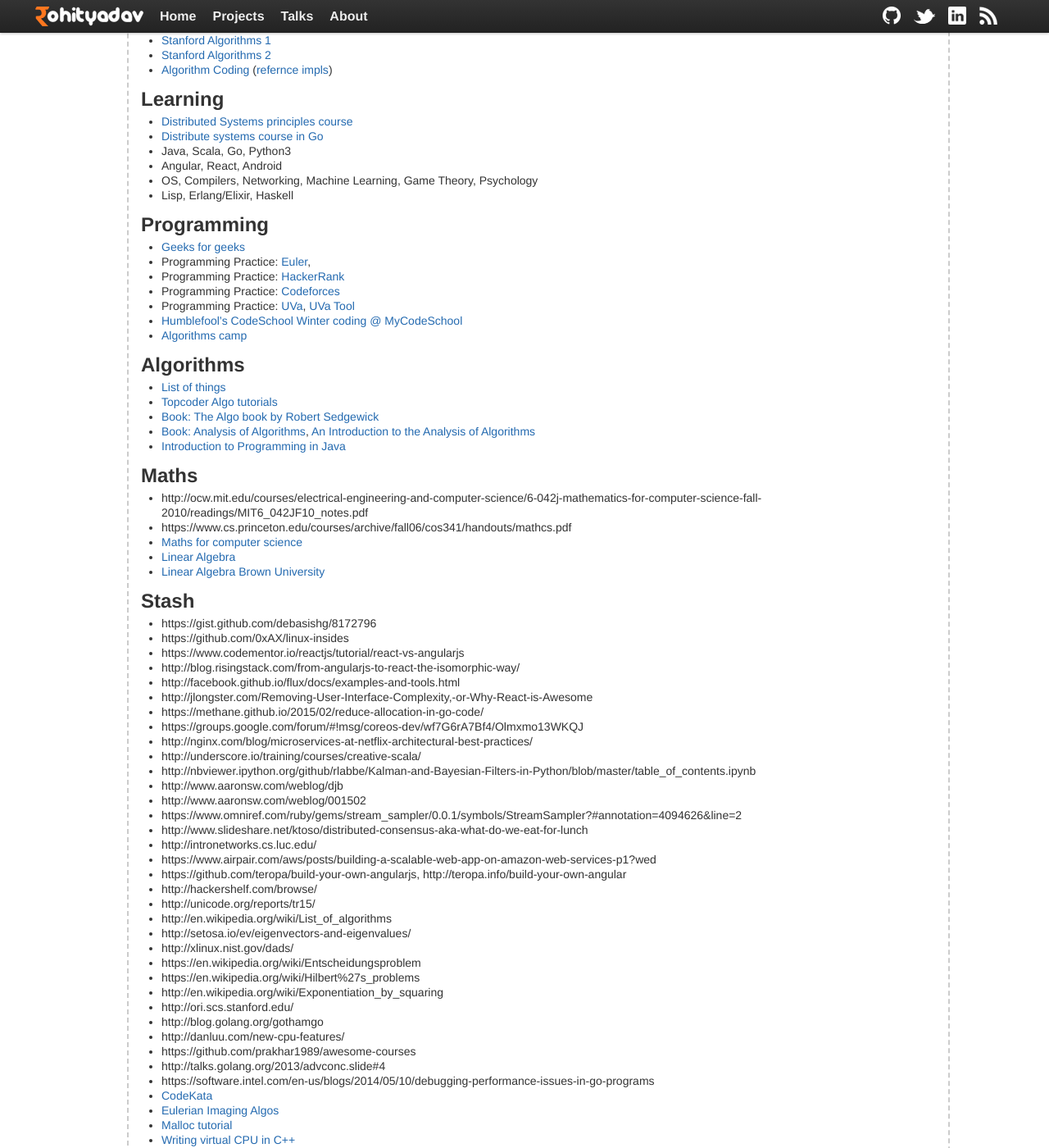
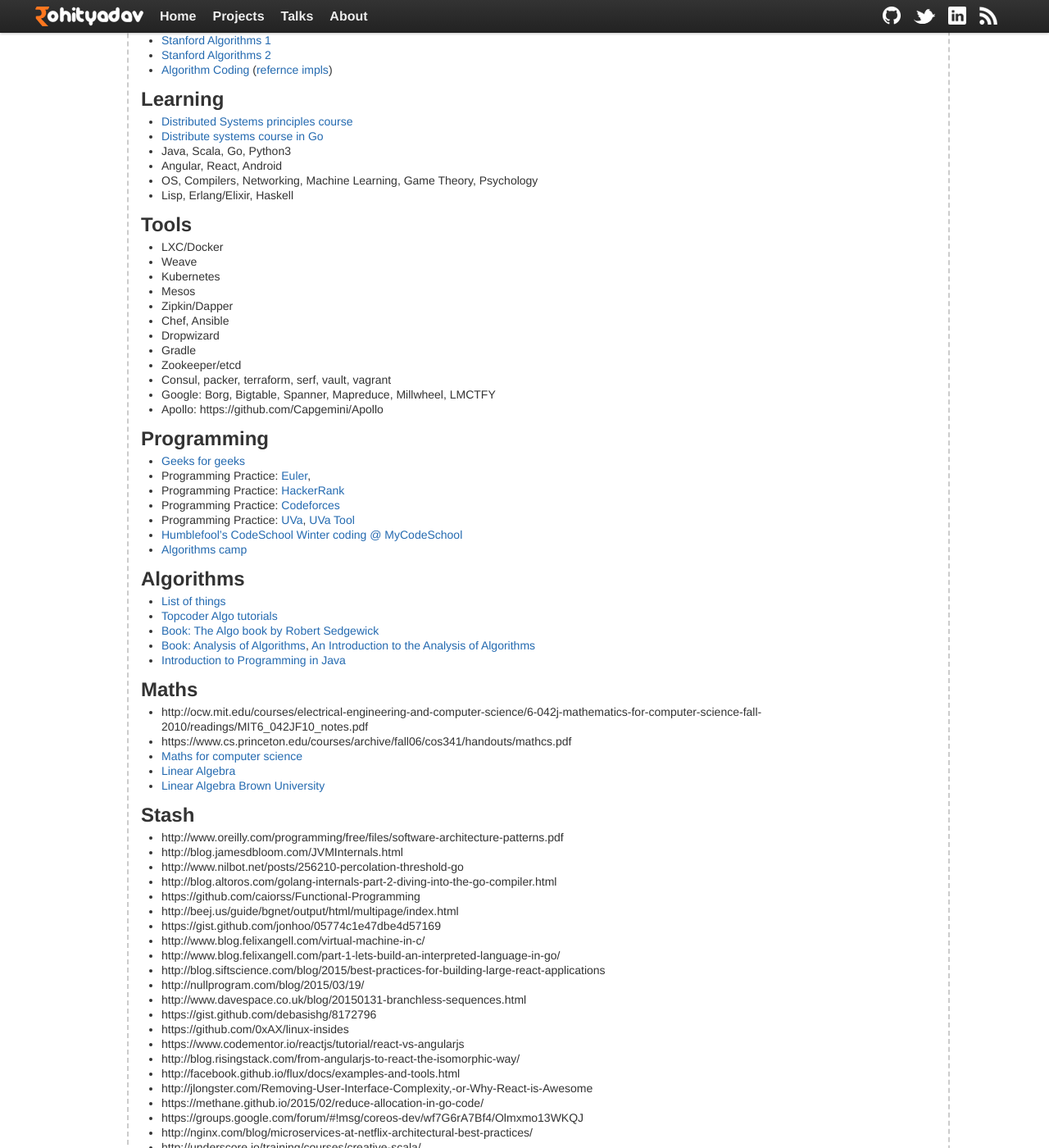
Before and after one commit to rohityadavcloud/rohityadavcloud.github.io, a Jekyll site: the page built from kaizen/index.markdown, in a window 1280 px wide and 1400 px high, scrolled down 341 px. Shown: the whole window at 82% size. Built offline with Jekyll 4.4.1, drawn with Linux system fonts in a browser that asks for light colours.

Commit message:
kuppa
Signed-off-by: Rohit Yadav <rohit@scaleninja.com>

```diff
--- a/kaizen/index.markdown
+++ b/kaizen/index.markdown
@@ -30,6 +30,21 @@
 - OS, Compilers, Networking, Machine Learning, Game Theory, Psychology
 - Lisp, Erlang/Elixir, Haskell
 
+## Tools
+
+- LXC/Docker
+- Weave
+- Kubernetes
+- Mesos
+- Zipkin/Dapper
+- Chef, Ansible
+- Dropwizard
+- Gradle
+- Zookeeper/etcd
+- Consul, packer, terraform, serf, vault, vagrant
+- Google: Borg, Bigtable, Spanner, Mapreduce, Millwheel, LMCTFY
+- Apollo: https://github.com/Capgemini/Apollo
+
 ## Programming
 
 - [Geeks for geeks](http://www.geeksforgeeks.org/)
@@ -58,6 +73,18 @@
 
 ## Stash
 
+- http://www.oreilly.com/programming/free/files/software-architecture-patterns.pdf
+- http://blog.jamesdbloom.com/JVMInternals.html
+- http://www.nilbot.net/posts/256210-percolation-threshold-go
+- http://blog.altoros.com/golang-internals-part-2-diving-into-the-go-compiler.html
+- https://github.com/caiorss/Functional-Programming
+- http://beej.us/guide/bgnet/output/html/multipage/index.html
+- https://gist.github.com/jonhoo/05774c1e47dbe4d57169
+- http://www.blog.felixangell.com/virtual-machine-in-c/
+- http://www.blog.felixangell.com/part-1-lets-build-an-interpreted-language-in-go/
+- http://blog.siftscience.com/blog/2015/best-practices-for-building-large-react-applications
+- http://nullprogram.com/blog/2015/03/19/
+- http://www.davespace.co.uk/blog/20150131-branchless-sequences.html
 - https://gist.github.com/debasishg/8172796
 - https://github.com/0xAX/linux-insides
 - https://www.codementor.io/reactjs/tutorial/react-vs-angularjs
```
